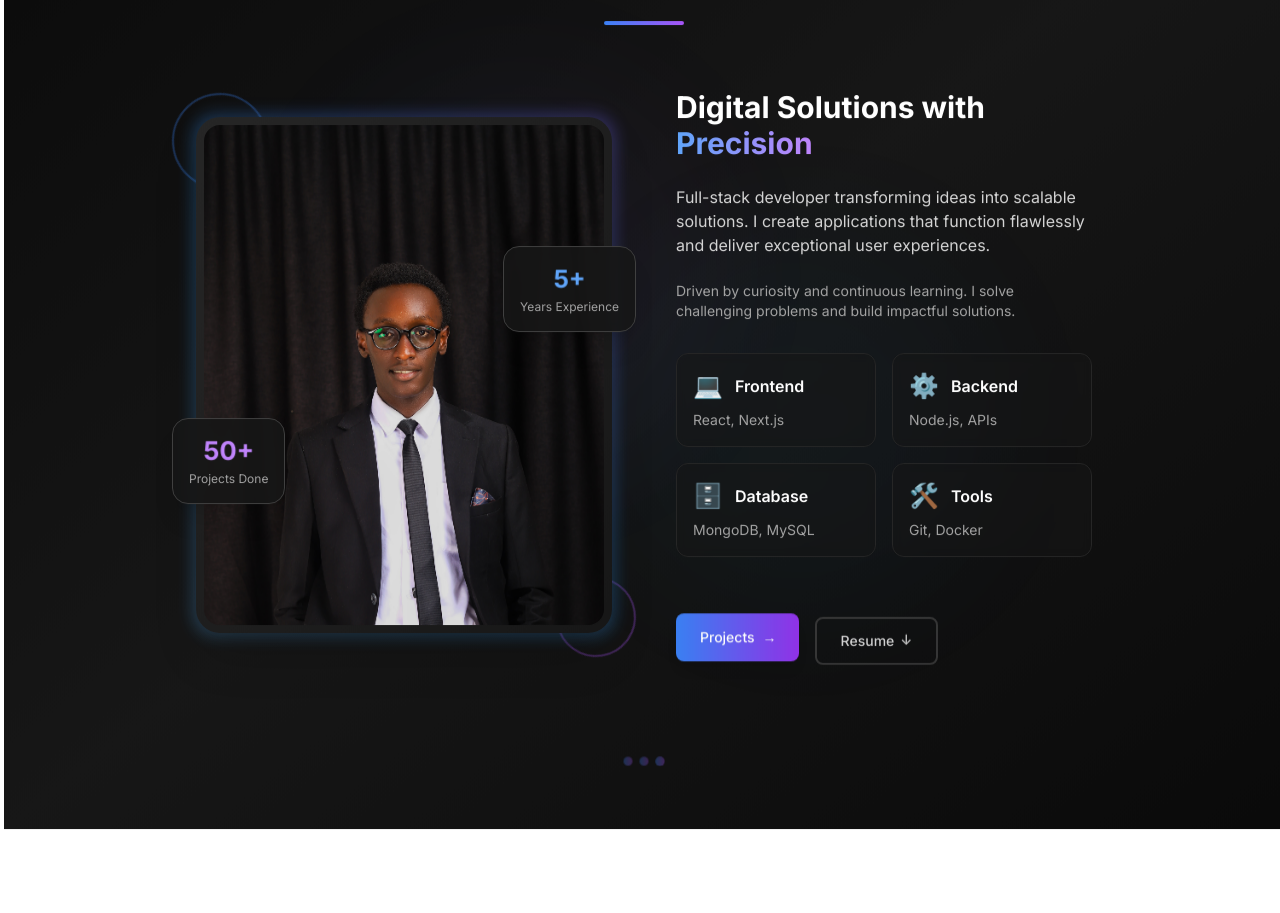
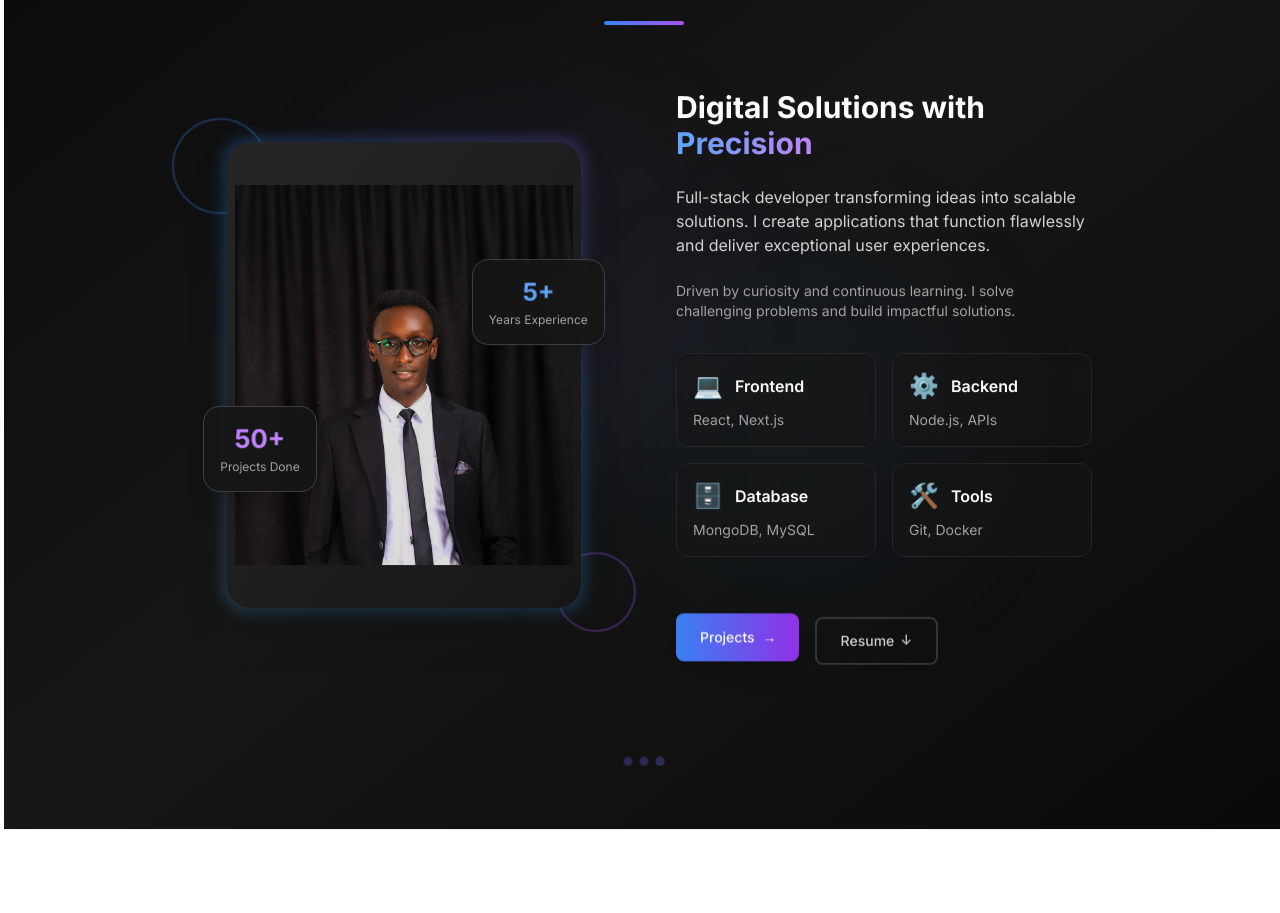
Before and after one commit to Kevin-murithi/Portfolio, a React (Vite) app: page / in a window 1280 px wide. Shown: the part 1047-1960 px from the top of the page. Built offline with nearby package versions, Linux system fonts and the light colour scheme; no server answers.

Commit message:
Wacha Hiyo picha Ikae vile iko tu, nimechoka git add .git add .! :(

```diff
--- a/src/components/About.jsx
+++ b/src/components/About.jsx
@@ -155,7 +155,7 @@ const About = () => {
 
             {/* Main Image Container */}
             <motion.div
-              className="relative group max-w-md md:max-w-lg lg:max-w-md xl:max-w-lg"
+              className="relative group max-w-sm md:max-w-md lg:max-w-sm"
               whileHover={{ scale: 1.02 }}
               transition={{ duration: 0.3 }}
             >
@@ -177,11 +177,11 @@ const About = () => {
                 <motion.img
                   src={profilePic}
                   alt="Kevin Murithi - Full Stack Developer"
-                  className="w-full h-full object-cover rounded-xl md:rounded-2xl"
+                  className="w-full object-contain rounded-xl md:rounded-2xl"
                   style={{
                     imageRendering: 'high-quality',
-                    minHeight: '500px',
-                    maxHeight: '600px'
+                    aspectRatio: '3/4',
+                    maxHeight: '450px'
                   }}
                   loading="eager"
                   whileHover={{ scale: 1.05 }}
```
